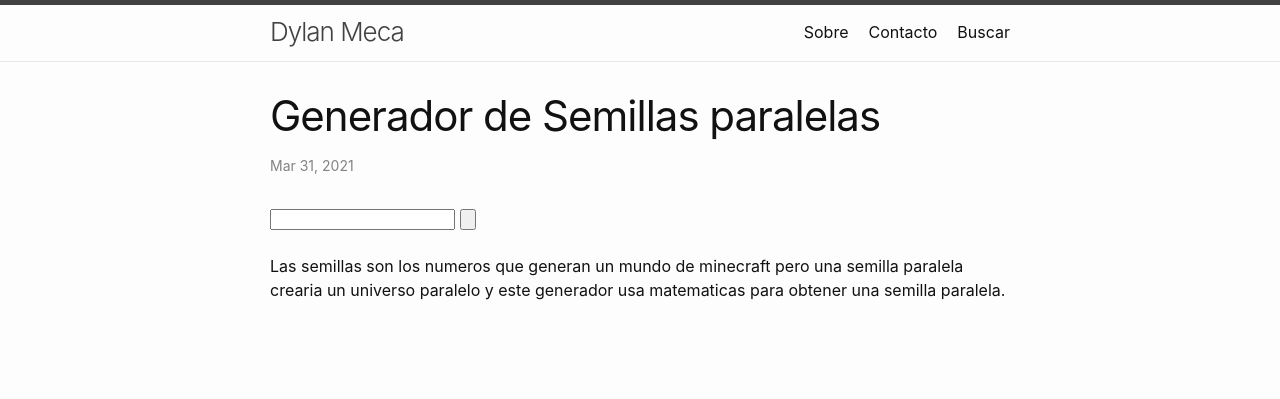
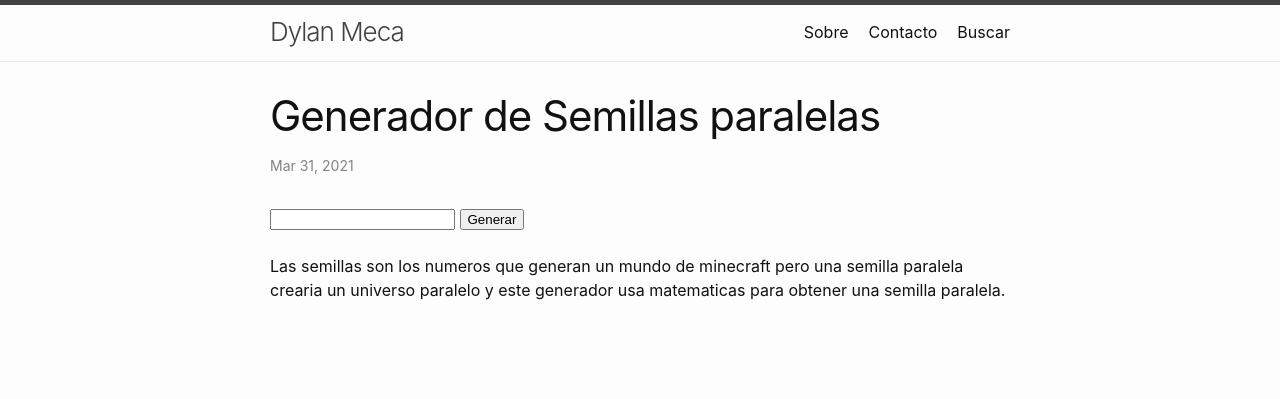
Before and after one commit to dylanmeca/dylanmeca.github.io, a Jekyll site: the page built from _posts/2021-03-31-Generador-de-semillas-paralelas.html, in a window 1280 px wide. Shown: the top 399 px of the page. Built offline with Jekyll 4.4.1, drawn with Linux system fonts in a browser that asks for light colours; a script that is not in the unit is left out; comment, search, counter and statistics services are not loaded.

Commit message:
Update 2021-03-31-Generador-de-semillas-paralelas.html

```diff
--- a/_posts/2021-03-31-Generador-de-semillas-paralelas.html
+++ b/_posts/2021-03-31-Generador-de-semillas-paralelas.html
@@ -26,7 +26,7 @@ function seedgenerator() {
 <form>
     <label for="seed"></label>
     <input type="text" value="" id="seed" required>
-    <input type="button" value="" name="Generar" onclick="seedgenerator()" />
+    <input type="button" value="Generar" onclick="seedgenerator()" />
 </form>
 
 <br />
```
